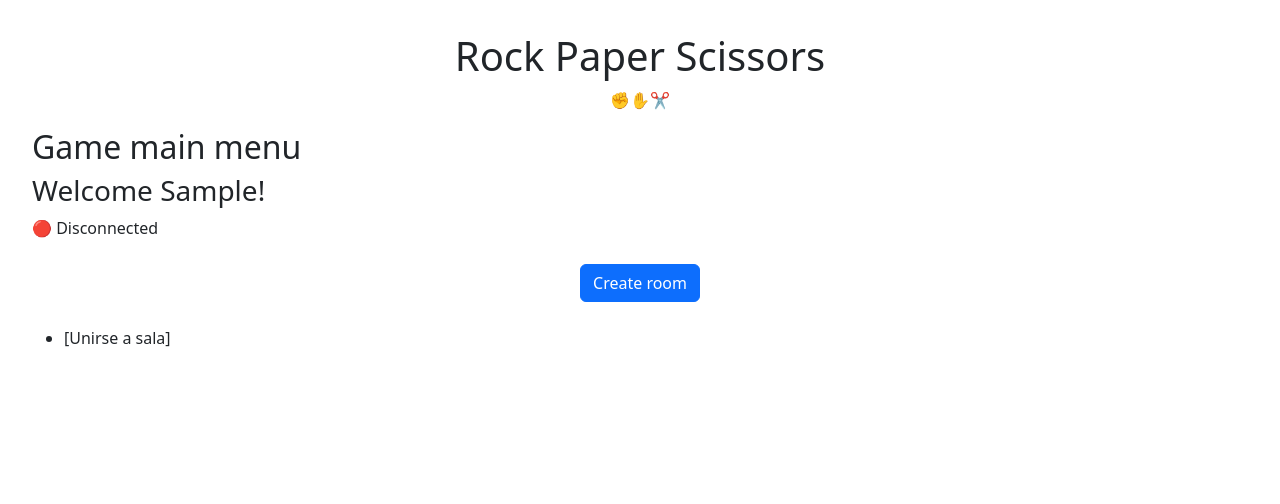
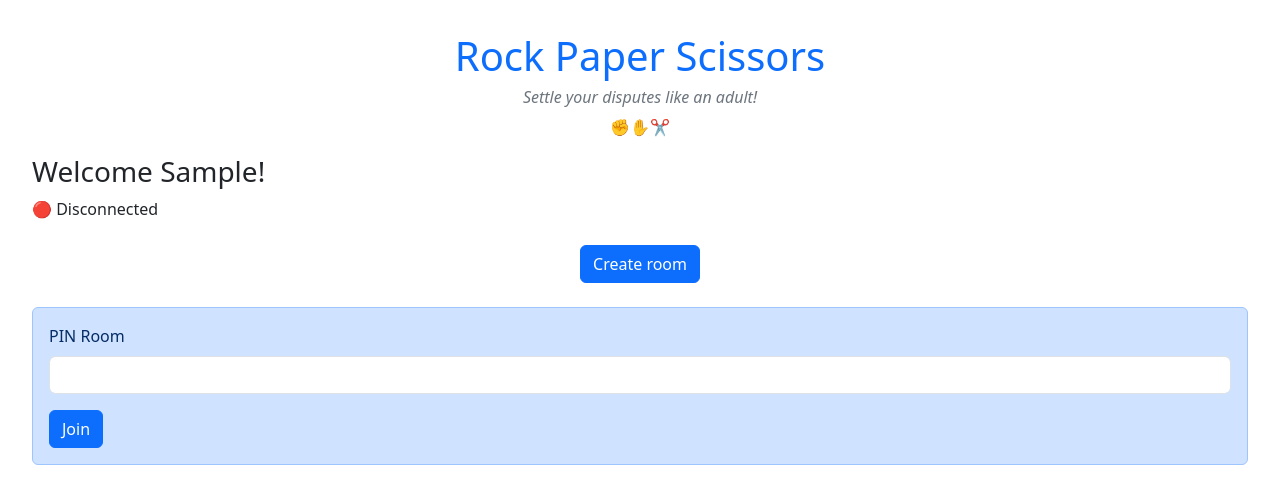
Before and after one commit to epontoni/client-rps, a React (Vite) app: page / in a window 1280 px wide. Both pictures are taken after typing "Sample" into the empty fields and a click on the button "Siguiente". Shown: the top 504 px of the page. Built offline with nearby package versions, Linux system fonts and the light colour scheme; no server answers.

Commit message:
Basic connection to the room

```diff
--- a/src/components/Header/Header.css
+++ b/src/components/Header/Header.css
@@ -1,5 +1,11 @@
 header h1 {
     text-align: center;
+}
+
+header h2 {
+    text-align: center;
+    font-size: 1em;
+    font-style: italic;
 }
 
 header p {
--- a/src/components/Header/index.tsx
+++ b/src/components/Header/index.tsx
@@ -1,5 +1,6 @@
 import { useEffect, useState } from 'react'
 import './Header.css'
+import { Link } from 'react-router-dom'
 
 export default function Header() {
   const ROCK = ['🪨', '✊']
@@ -21,7 +22,8 @@ export default function Header() {
 
   return (
     <header>
-      <h1>Rock Paper Scissors</h1>
+      <h1><Link to={'/'} className='text-decoration-none'>Rock Paper Scissors</Link></h1>
+      <h2 className='text-secondary'>Settle your disputes like an adult!</h2>
       <p className='fadeIn'>{sub}</p>
     </header>
   )
--- /dev/null
+++ b/src/components/JoinRoom/index.tsx
@@ -0,0 +1,46 @@
+import { useEffect, useState } from "react"
+import { useDispatch, useSelector } from "react-redux"
+import { useNavigate } from "react-router-dom"
+import { setRoom } from "../../reducers/gameSlice"
+
+export default function JoinRoom() {
+    const [pin, setPin] = useState('')
+    const state = useSelector((state) => state.game)
+    const dispatch = useDispatch()
+    const navigate = useNavigate()
+
+    useEffect(() => {
+        if(state.nickname === '')
+        {
+            navigate('/')
+        }
+    }, [])
+
+    const handleChange = (event: React.ChangeEvent<HTMLInputElement>) => {
+        setPin(event.target.value)
+    }
+
+    const handleSubmit = (event: React.FormEvent<HTMLFormElement>) => {
+        event.preventDefault()
+        console.log('Unirse a sala...')
+        if(pin.length != 6) return
+        state.socket.emit('joinRoom', {roomId: pin, socketId: state.socket.id, nickname: state.nickname})
+        //navigate('/room/:pin')
+        state.socket.on('roomJoined', (data) => {
+            console.log('Sala unida', data)
+            dispatch(setRoom(data))
+            navigate('/lobby')
+        })
+
+    }
+  return (
+    <form onSubmit={handleSubmit} className="alert alert-primary">
+        <div className="mb-3">
+            <label htmlFor="pin" className="form-label">PIN Room</label>
+            <input type="text" id="pin" onChange={handleChange} value={pin} className="form-control" />
+        </div>
+
+        <button type="submit" className="btn btn-primary">Join</button>
+    </form>
+  )
+}
--- a/src/components/Lobby/index.tsx
+++ b/src/components/Lobby/index.tsx
@@ -3,6 +3,7 @@ import './Lobby.css'
 import { useEffect } from 'react'
 import ClipBoard from '../ClipBoard'
 import { useNavigate } from 'react-router-dom'
+import { setRoom } from '../../reducers/gameSlice'
 
 export default function Lobby() {
     const state = useSelector((state) => state.game)
@@ -10,18 +11,36 @@ export default function Lobby() {
     const navigate = useNavigate()
 
     useEffect(() => {
-      if(state.nickname === '')
-      {
-          navigate('/')
+      if (state.nickname === "") {
+        navigate("/");
       }
-  }, [])
+
+      state.socket.on("roomJoined", (data) => {
+        console.log("Sala unida", data);
+        dispatch(setRoom(data));
+        navigate("/lobby");
+      });
+    }, []);
+
+    const handleStartGame = () => {
+      alert('Not implemented yet')
+    }
   return (
-    <div className='text-center'>
+    <div className='text-center d-flex flex-column gap-4'>
         <h2>Lobby</h2>
+        <h2>Room created by <span className='text-primary'>{ state.room?.owner?.nickname }</span></h2>
         <h3>Share the code to join the room</h3>
         <ClipBoard value={state.room?.roomId} />
-        <h3>Owner: { state.room?.owner }</h3>
-        <h3>Players: { state.room?.players?.length }</h3>
+        <div className='d-flex align-items-center justify-content-center gap-3'>
+          <div className="spinner-grow text-primary" role="status">
+            <span className="visually-hidden">Waiting for players...</span>
+          </div>
+          <span className='align-self-center'>Waiting for players...</span>
+        </div>
+        <div>{ state.room?.players?.length > 1 ? (state.room.players[1].nickname) : '...' }</div>
+        <div>
+          <button className='btn btn-success' onClick={handleStartGame} disabled={state.room?.players?.length === 2 ? false : true}>Start the game!</button>
+        </div>
     </div>
   )
 }
--- a/src/components/Login/index.tsx
+++ b/src/components/Login/index.tsx
@@ -1,7 +1,7 @@
 import { useEffect, useState } from "react"
 import { useDispatch, useSelector } from "react-redux"
 import { useNavigate } from "react-router-dom"
-import { saveNickname, setOnlineStatus, setSocket } from "../../reducers/gameSlice"
+import { saveNickname, setOnlineStatus, setPlayer, setSocket } from "../../reducers/gameSlice"
 import { io } from "socket.io-client"
 
 export default function Login() {
@@ -23,18 +23,29 @@ export default function Login() {
 
     const handleSubmit = (event: React.FormEvent<HTMLFormElement>) => {
         event.preventDefault()
-        // dispatch({ type: 'LOGIN', payload: nickname })
-        // Guardar en localStorage el nickname y en el estado global
+        if(nickname.length < 3) {
+            alert('El nickname debe tener al menos 3 caracteres')
+            return
+        }
+
+        // Guardar en localStorage y en el estado global
         localStorage.setItem('nickname', nickname)
         dispatch(saveNickname(nickname))
 
+
         // Establecer la conexión con el servidor ¿Exise ya el nickname?
-        const socket = io('http://localhost:3000', { transports: ['websocket'] })
+        const socket = io('http://localhost:3000', { transports: ['websocket'], auth: { nickname }})
         socket.on('connect', () => {
             console.log('Conectado al servidor')
             dispatch(setSocket(socket))
             dispatch(setOnlineStatus(true))
         })
+
+        socket.on('playerCreated', (data) => {
+            console.log('playerCreated', data)
+            dispatch(setPlayer(data))
+        })
+
         socket.on('disconnect', () => {
             console.log('Desconectado del servidor')
             dispatch(setSocket(socket))
--- a/src/components/MainMenu/index.tsx
+++ b/src/components/MainMenu/index.tsx
@@ -2,6 +2,7 @@ import { useEffect } from "react"
 import { useDispatch, useSelector } from "react-redux";
 import { useNavigate } from "react-router-dom"
 import { setRoom } from "../../reducers/gameSlice";
+import JoinRoom from "../JoinRoom";
 
 export default function MainMenu() {
   const state = useSelector((state) => state.game);
@@ -18,7 +19,7 @@ export default function MainMenu() {
 
   const handleCreateRoom = () => {
     console.log('Creando sala...')
-    state.socket.emit('createRoom', {owner: userLogin})
+    state.socket.emit('createRoom', {socketId: state.socket.id, nickname: userLogin})
 
     state.socket.on('roomCreated', (data) => {
       console.log('Sala creada', data)
@@ -29,15 +30,12 @@ export default function MainMenu() {
 
   return (
     <div>
-      <h2>Game main menu</h2>
       <h3>Welcome { userLogin }!</h3>
       <div>{ state.onlineStatus ? `🟢 Connected (${state.socket.id})` : `🔴 Disconnected` }</div>
       <div className="d-flex my-4">
         <button onClick={handleCreateRoom} className="btn btn-primary m-auto">Create room</button>
       </div>
-      <ul>
-        <li>[Unirse a sala]</li>
-      </ul>
+      <JoinRoom />
     </div>
   )
 }
--- a/src/reducers/gameSlice.ts
+++ b/src/reducers/gameSlice.ts
@@ -13,7 +13,7 @@ const gameSlice = createSlice({
     reducers:{
         createRoom: (state, action) => {
             console.log('Creating game...', action.payload)
-           state.room = action.payload
+            state.room = action.payload
         },
         setRoom: (state, action) => {
             state.room = action.payload
@@ -30,9 +30,13 @@ const gameSlice = createSlice({
         },
         setOnlineStatus: (state, action) => {
             state.onlineStatus = action.payload
+        },
+        setPlayer: (state, action) => {
+            state.player = action.payload
+
         }
     }
 });
 
-export const { setSocket, createRoom, joinRoom, saveNickname, setOnlineStatus, setRoom} = gameSlice.actions
+export const { setSocket, createRoom, joinRoom, saveNickname, setOnlineStatus, setRoom, setPlayer } = gameSlice.actions
 export default gameSlice;
```
